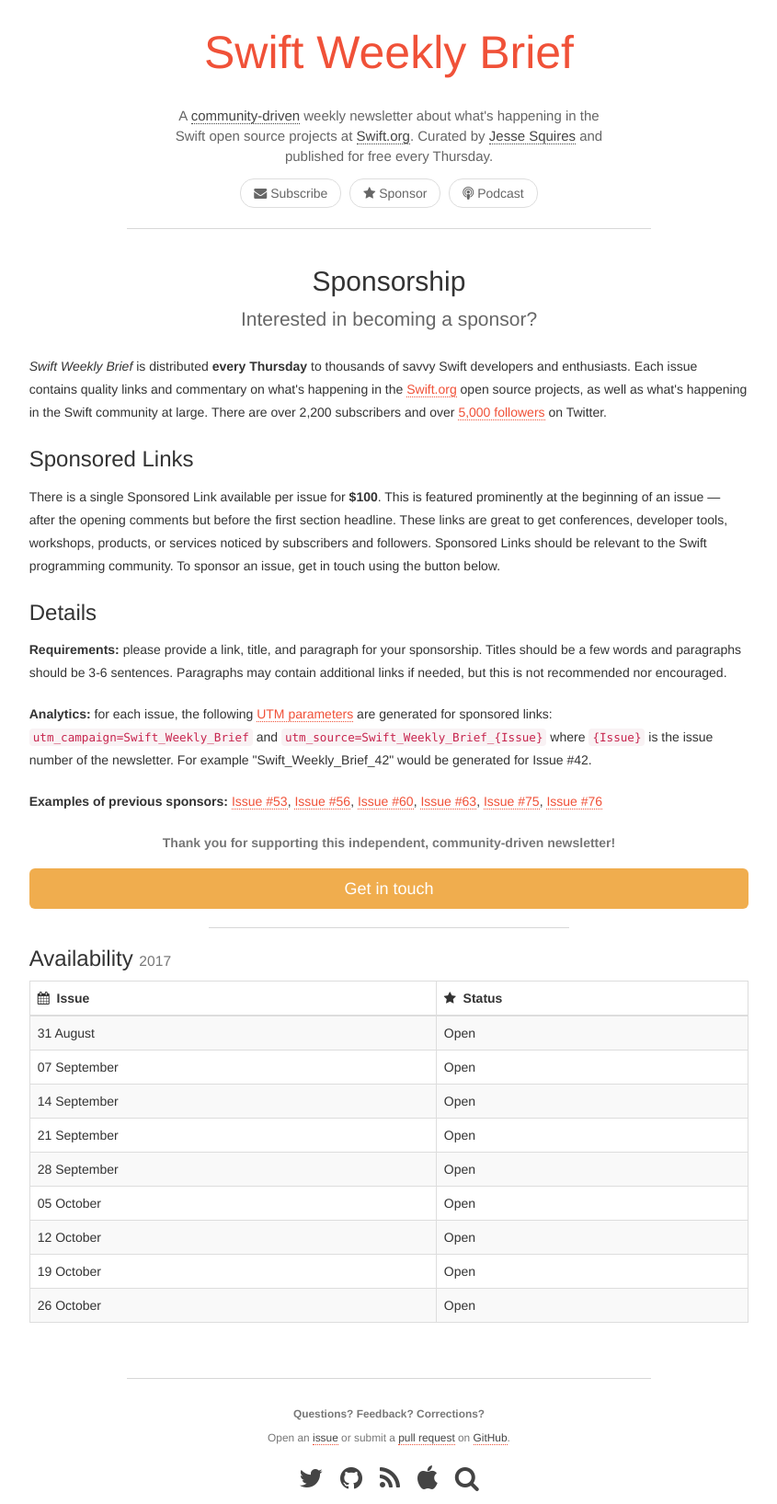
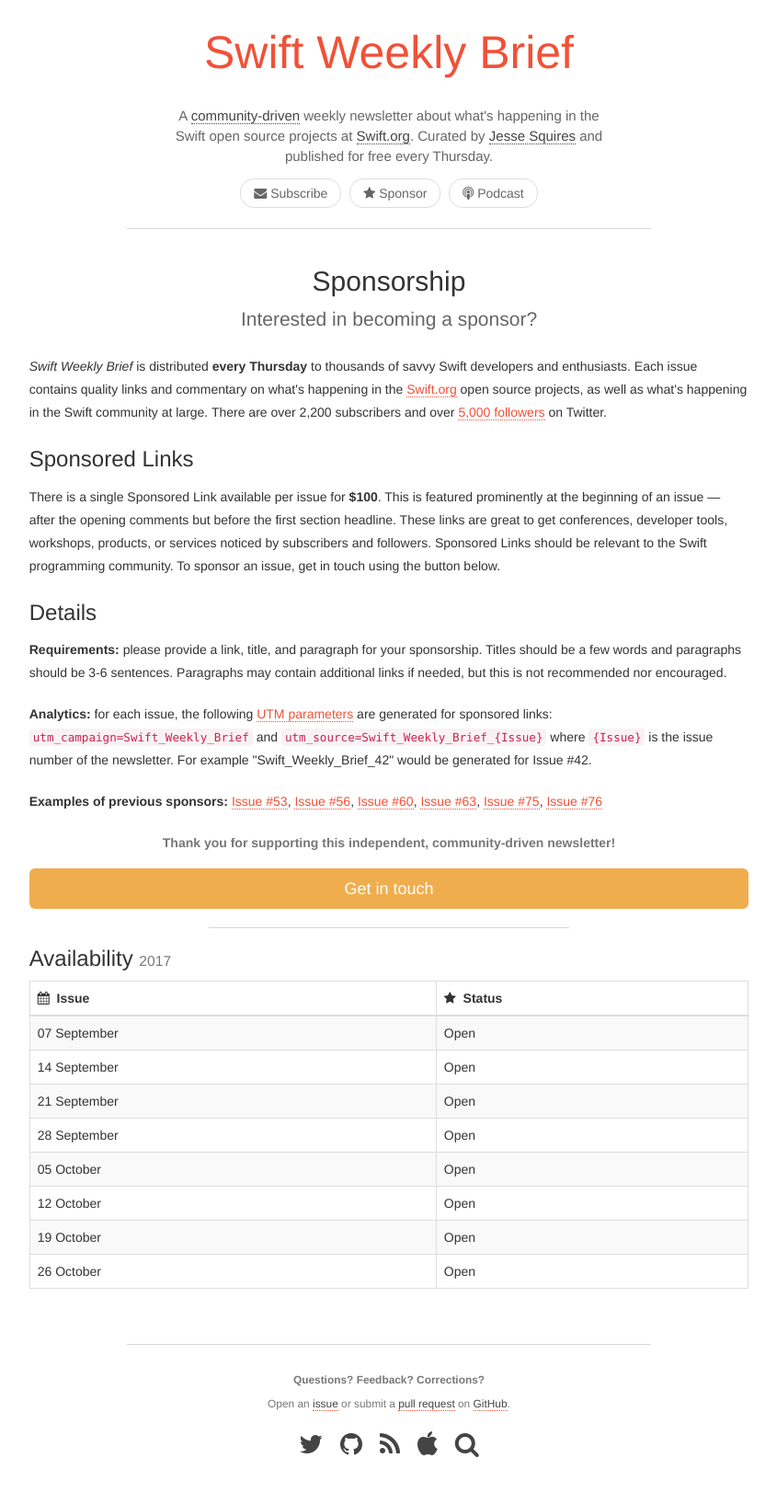
Before and after one commit to SwiftWeekly/swiftweekly.github.io, a Jekyll site: the page built from sponsorship.md, in a window 1280 px wide. Shown: the whole page at 92% size, without its empty margins (217-1062 px from the left). Built offline with Jekyll 4.4.1, drawn with Linux system fonts in a browser that asks for light colours; after the commit the page ends 1598 px from its top, so only the background shows below that.

Commit message:
Update sponsorship.md

```diff
--- a/sponsorship.md
+++ b/sponsorship.md
@@ -56,7 +56,6 @@
 <div class="table-responsive" markdown="1">
 | <i class="fa fa-calendar" aria-hidden="true"></i>&nbsp; Issue | <i class="fa fa-star" aria-hidden="true"></i>&nbsp; Status |
 |:--------------|:-----------|
-| 31 August     | Open       |
 | 07 September  | Open       |
 | 14 September  | Open       |
 | 21 September  | Open       |
```
